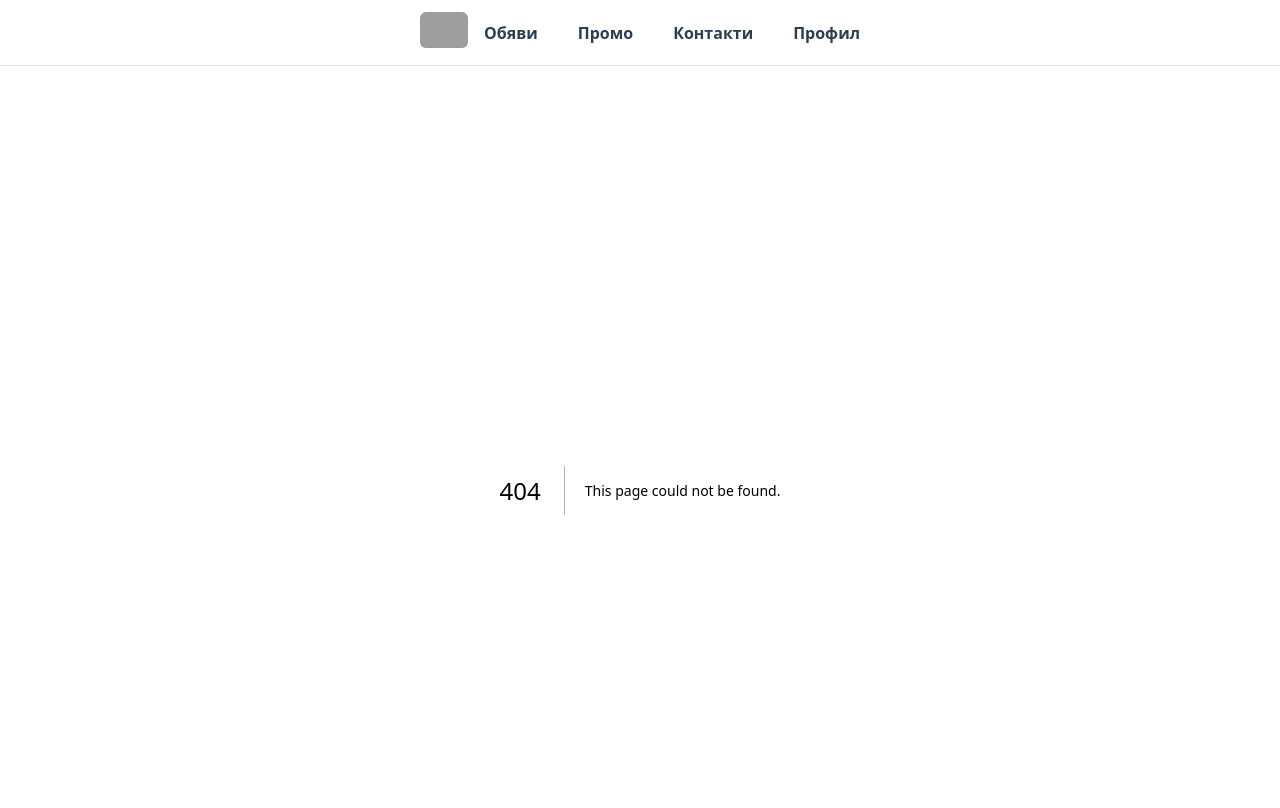
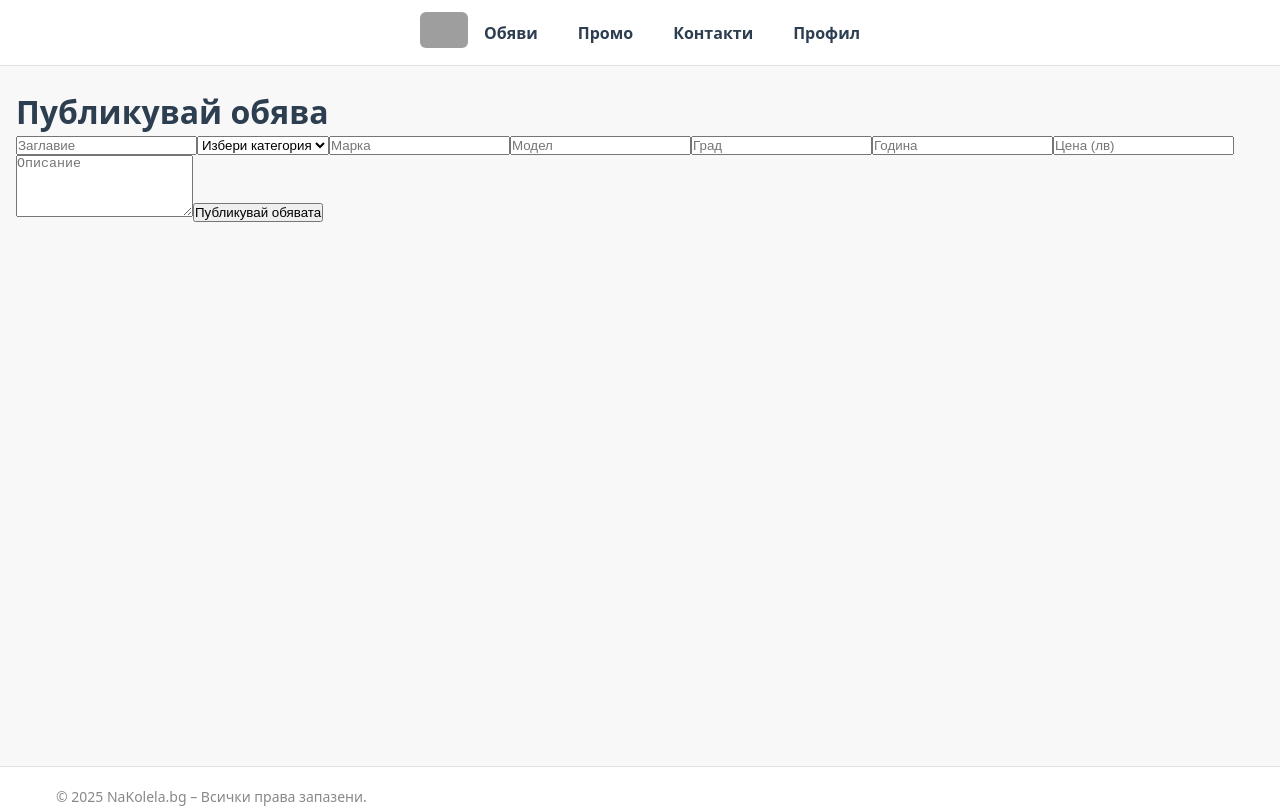
Before and after one commit to slav1028/nakolela, a Next.js app: page /add in a window 1280 px wide. Before the commit this address had no page. Shown: the top 808 px of the page. Built offline with nearby package versions, Linux system fonts and the light colour scheme; grey boxes are pictures that could not be loaded.

Commit message:
Create page.tsx

```diff
--- /dev/null
+++ b/app/add/page.tsx
@@ -0,0 +1,52 @@
+'use client'
+import { useState } from 'react'
+
+export default function AddListingPage() {
+  const [formData, setFormData] = useState({
+    title: '',
+    category: '',
+    brand: '',
+    model: '',
+    city: '',
+    year: '',
+    price: '',
+    description: '',
+  })
+
+  const handleChange = (e: React.ChangeEvent<HTMLInputElement | HTMLSelectElement | HTMLTextAreaElement>) => {
+    const { name, value } = e.target
+    setFormData((prev) => ({ ...prev, [name]: value }))
+  }
+
+  const handleSubmit = (e: React.FormEvent) => {
+    e.preventDefault()
+    console.log('Обявата е публикувана:', formData)
+    alert('Обявата е публикувана успешно!')
+  }
+
+  return (
+    <div className="form-wrapper">
+      <h1>Публикувай обява</h1>
+      <form onSubmit={handleSubmit} className="listing-form">
+        <input name="title" placeholder="Заглавие" value={formData.title} onChange={handleChange} required />
+
+        <select name="category" value={formData.category} onChange={handleChange} required>
+          <option value="">Избери категория</option>
+          <option value="motor">Мотор</option>
+          <option value="bike">Велосипед</option>
+          <option value="scooter">Тротинетка</option>
+        </select>
+
+        <input name="brand" placeholder="Марка" value={formData.brand} onChange={handleChange} />
+        <input name="model" placeholder="Модел" value={formData.model} onChange={handleChange} />
+        <input name="city" placeholder="Град" value={formData.city} onChange={handleChange} />
+        <input name="year" type="number" placeholder="Година" value={formData.year} onChange={handleChange} />
+        <input name="price" type="number" placeholder="Цена (лв)" value={formData.price} onChange={handleChange} />
+
+        <textarea name="description" placeholder="Описание" value={formData.description} onChange={handleChange} rows={4} />
+
+        <button type="submit">Публикувай обявата</button>
+      </form>
+    </div>
+  )
+}
```
